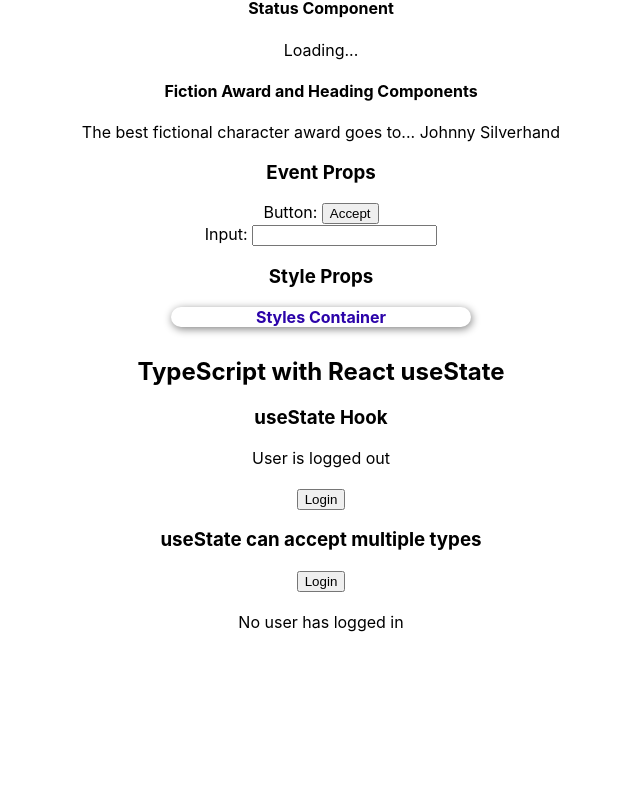
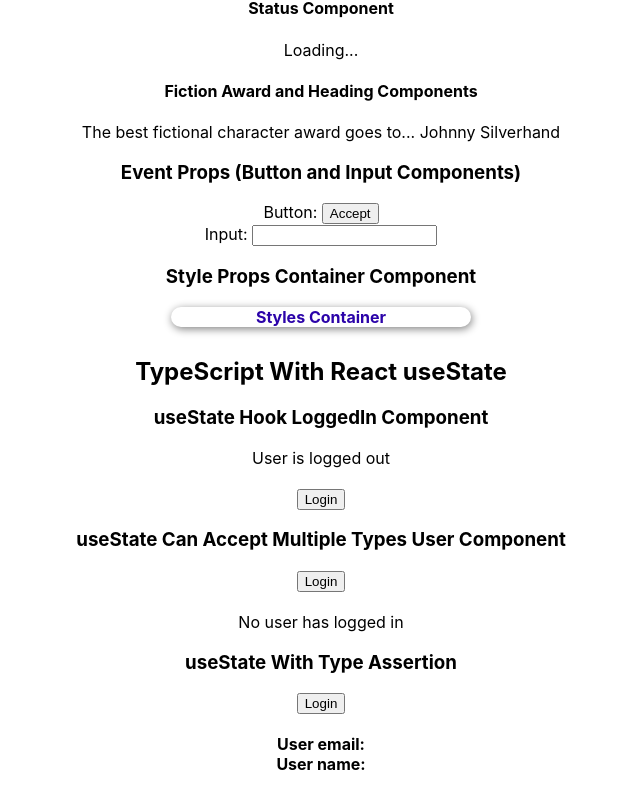
Before and after one commit to rodmor59/react-typescript-demo, a React (Create React App) app: page / in a window 1280 px wide. Shown: the part 581-1390 px from the top of the page, without its empty margins (319-959 px from the left). Before the commit the page ends 1263 px from the top, so only its background shows below. Built offline with nearby package versions, Linux system fonts and the light colour scheme; the HTML template or start-up script is replaced by a standard one.

Commit message:
Add #11 TypeScript React useState Hook With Type Assertion

```diff
--- a/src/components/DemoTypeScriptProps.tsx
+++ b/src/components/DemoTypeScriptProps.tsx
@@ -87,14 +87,14 @@ function GroupTypeScriptProps() {
             <FictionAward>
                 <Heading>The best fictional character award goes to... Johnny Silverhand</Heading>
             </FictionAward>
-            <h3>Event Props</h3>
+            <h3>Event Props (Button and Input Components)</h3>
             <div>
                 Button: <Button onClick={handleClick}>Accept</Button>
             </div>
             <div>
                 Input: <Input value='' onChange={(handleChange)} handleChangeInternally={true} />
             </div>
-            <h3>Style Props</h3>
+            <h3>Style Props Container Component</h3>
             <Container styles={containerStyles}/>
         </div>
     );
--- a/src/components/DemoTypeScriptUseState.tsx
+++ b/src/components/DemoTypeScriptUseState.tsx
@@ -1,12 +1,17 @@
 import LoggedIn from "./state/LoggedIn"
 import User from "./state/User"
+import UserWithTypeAssertion from "./state/UserWithTypeAssertion"
 
 function GroupTypeScriptUseState() {
     return (
         <div>
-            <h2>TypeScript with React useState</h2>
+            <h2>TypeScript With React useState</h2>
+            <h3>useState Hook LoggedIn Component</h3>
             <LoggedIn />
+            <h3>useState Can Accept Multiple Types User Component</h3>
             <User />
+            <h3>useState With Type Assertion</h3>
+            <UserWithTypeAssertion />
         </div>
     )
 }
--- a/src/components/state/LoggedIn.tsx
+++ b/src/components/state/LoggedIn.tsx
@@ -17,7 +17,6 @@ function LoggedIn() {
         return (
             // Return logout button and logged in text when user is logged in
             <div>
-                <h3>useState Hook</h3>
                 <div>User is logged in</div><br />
                 <div><button onClick={handleClickLogout}>Logout</button></div>
             </div>
@@ -27,7 +26,6 @@ function LoggedIn() {
     return (
         // Return login button and logged out text when user is logged in
         <div>
-            <h3>useState Hook</h3>
             <div>User is logged out</div><br />
             <div><button onClick={handleClickLogin}>Login</button></div>
         </div>
--- a/src/components/state/User.tsx
+++ b/src/components/state/User.tsx
@@ -26,7 +26,6 @@ function User () {
         // User is logged in (user is not null)
         return (
             <div>
-                <h3>useState can accept multiple types</h3>
                 <div>
                     <button onClick={handleLogout}>Logout</button>
                 </div>
@@ -44,7 +43,6 @@ function User () {
     return (
         // User has not logged in yet (user is null)
         <div>
-            <h3>useState can accept multiple types</h3>
             <div>
                 <button onClick={handleLogin}>Login</button>
             </div>
--- /dev/null
+++ b/src/components/state/UserWithTypeAssertion.tsx
@@ -0,0 +1,37 @@
+import { useState } from "react"
+
+type AuthUser = {
+    email: string,
+    name: string
+}
+
+const defaultUser = {
+    email: "altcunningham@nightcity.com",
+    name: "Alt Cunningham",
+}
+
+function UserWithTypeAssertion () {
+
+    const [user, setUser] = useState<AuthUser>({} as AuthUser)
+
+    function handleLogin () {
+        setUser(defaultUser)
+    }
+
+    return (
+        <div>
+            <div>
+                <button onClick={handleLogin}>Login</button>
+            </div>
+            <br />
+            <div>
+                <b>User email:</b> {user.email}
+            </div>
+            <div>
+                <b>User name:</b>  {user.name}
+            </div>
+        </div>
+    )
+}
+
+export default UserWithTypeAssertion
```
